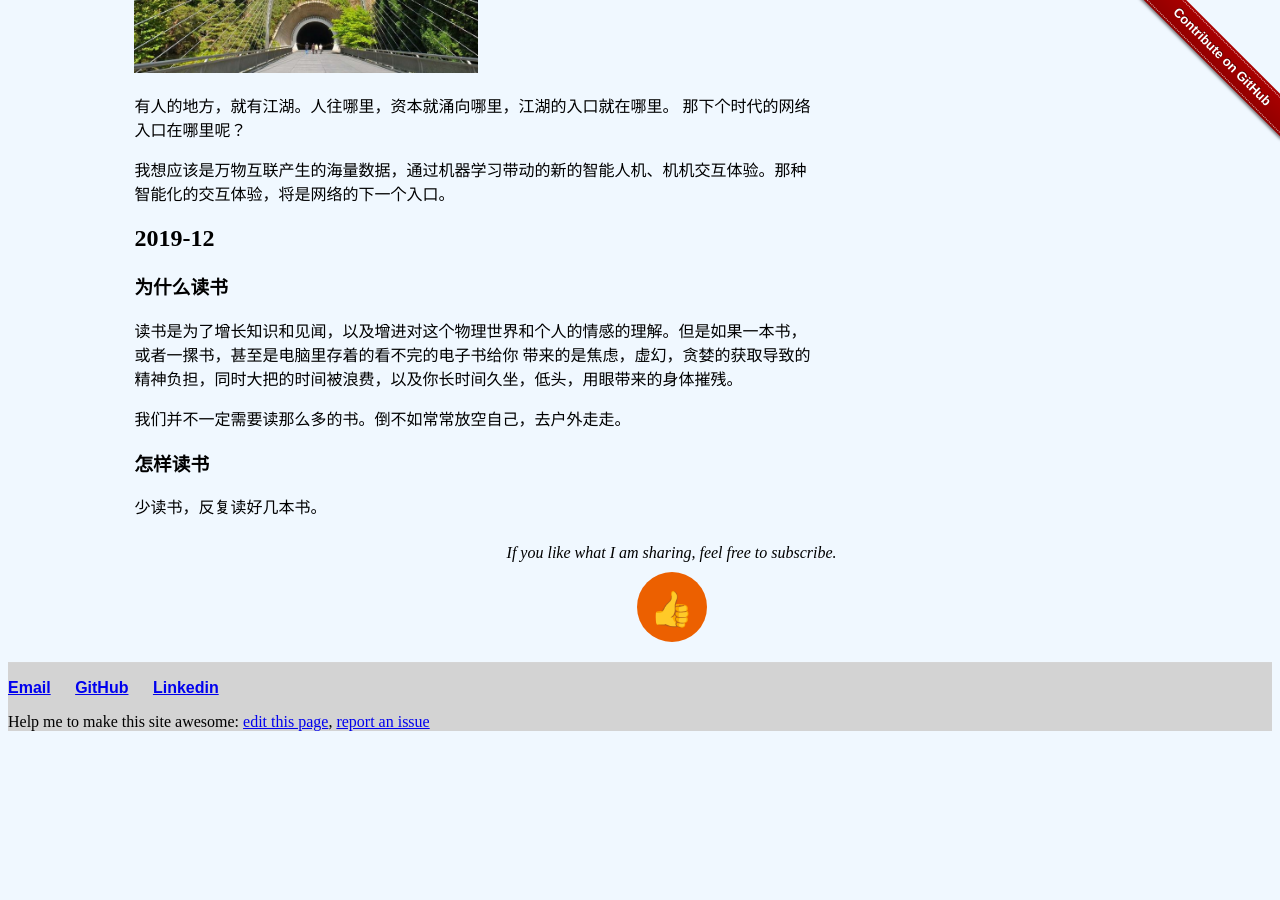
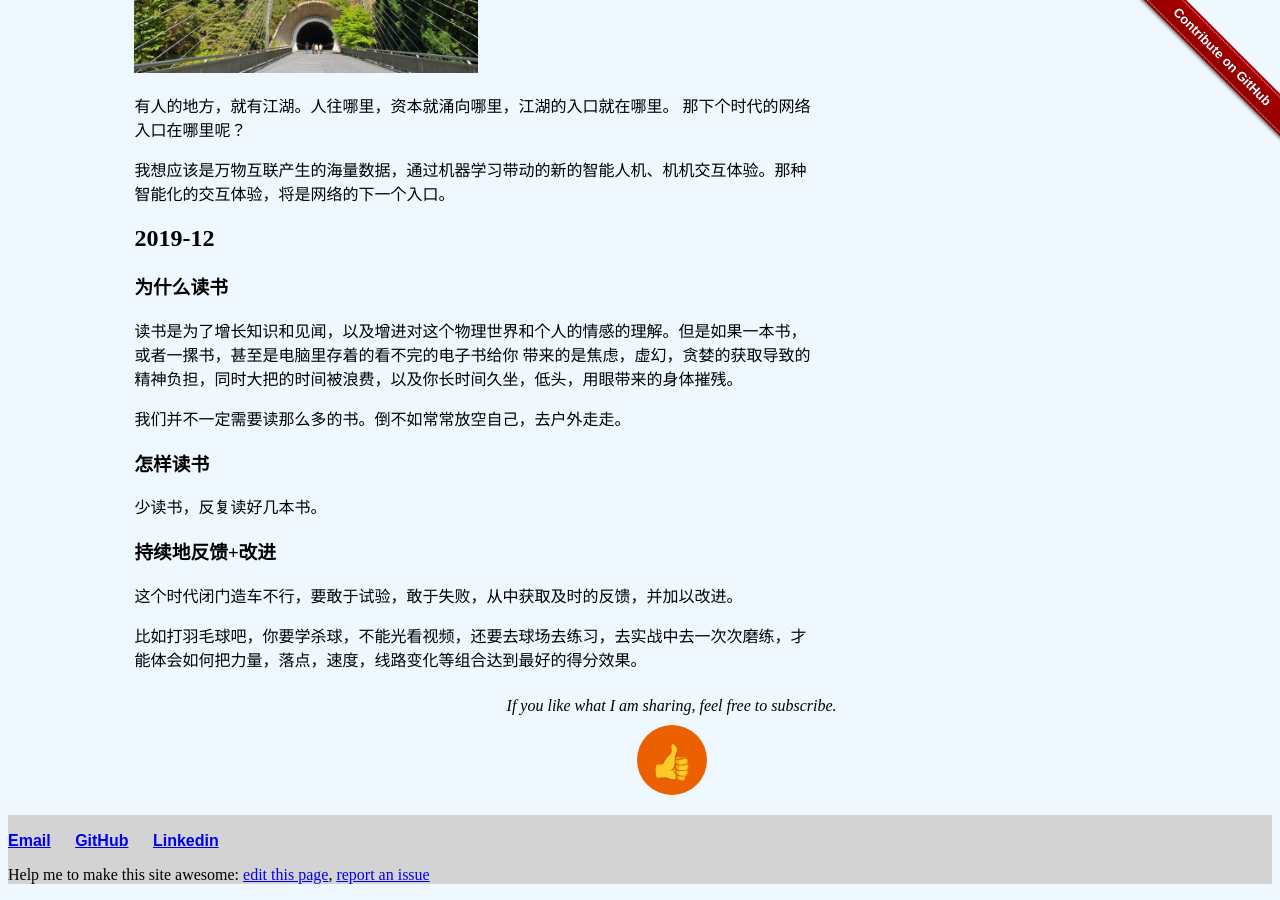
Before and after one commit to liuning0820/liuning0820.github.io, a Jekyll site: the page built from _posts/2019-07-27-mindset-2019.md, in a window 1280 px wide and 900 px high, scrolled down 9870 px. Built offline with Jekyll 4.4.1, drawn with Linux system fonts in a browser that asks for light colours; comment, search, counter and statistics services are not loaded; before the commit the page ends 10617 px from its top, so only the background shows below that.

Commit message:
mindset 2019

```diff
--- a/_posts/2019-07-27-mindset-2019.md
+++ b/_posts/2019-07-27-mindset-2019.md
@@ -294,3 +294,9 @@ Table Of Context:
 ### 怎样读书
 
 少读书，反复读好几本书。
+
+### 持续地反馈+改进
+
+这个时代闭门造车不行，要敢于试验，敢于失败，从中获取及时的反馈，并加以改进。
+
+比如打羽毛球吧，你要学杀球，不能光看视频，还要去球场去练习，去实战中去一次次磨练，才能体会如何把力量，落点，速度，线路变化等组合达到最好的得分效果。
```
